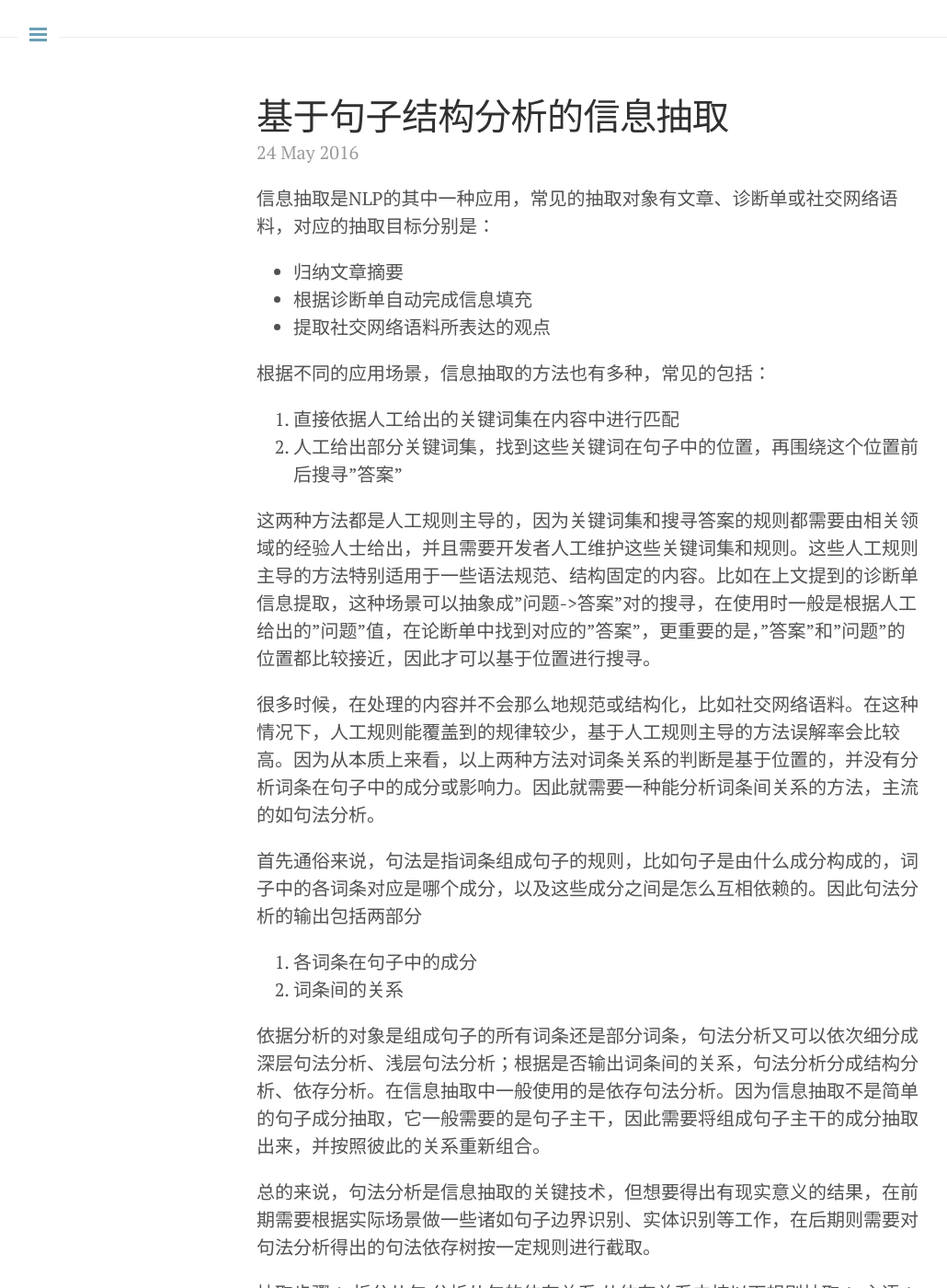
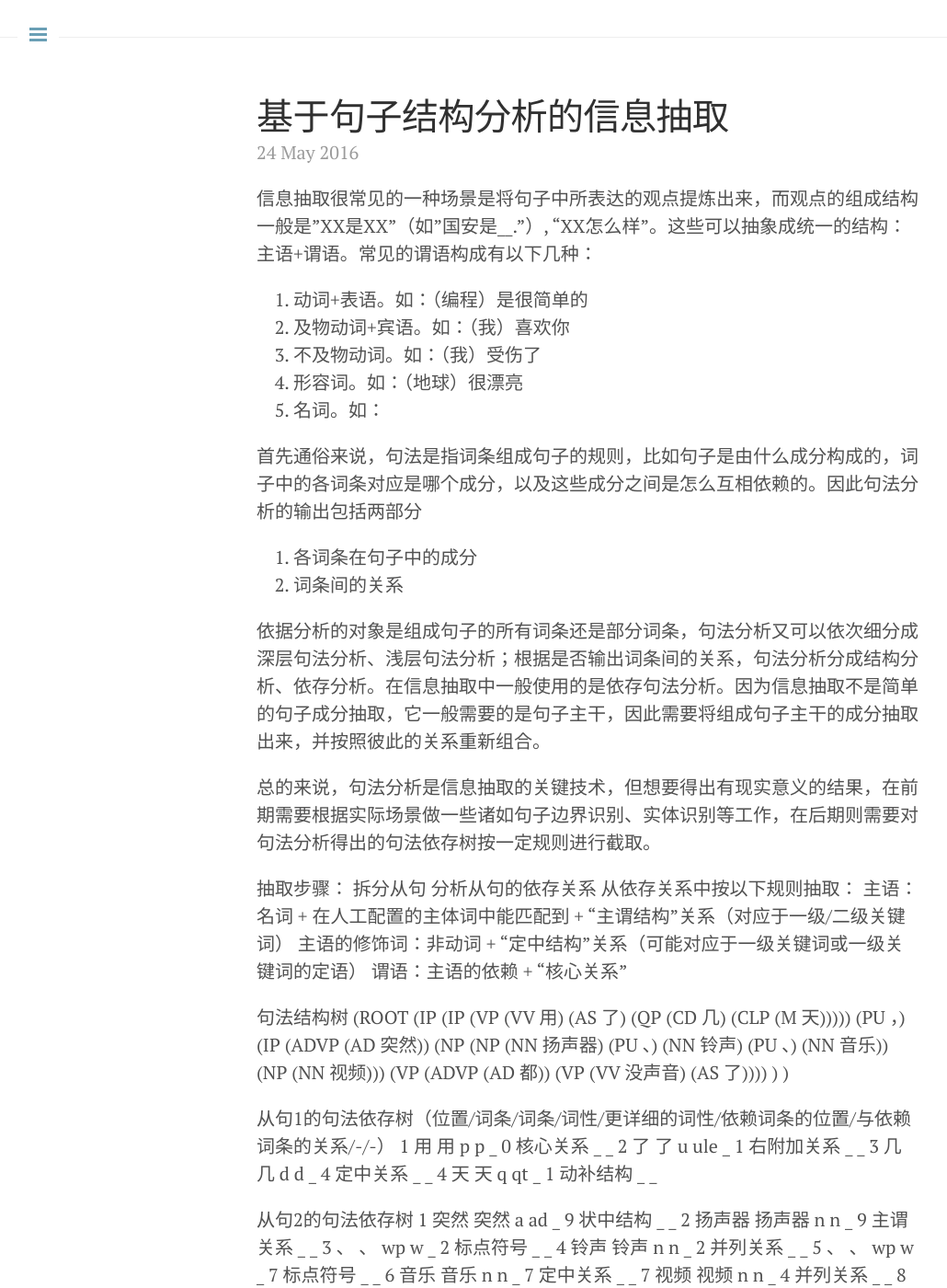
Before and after one commit to nomadcube/nomadcube.github.io, a Jekyll site: the page built from _posts/2016-05-24-基于句子结构分析的信息抽取.md, in a window 1280 px wide and 1400 px high. Shown: the whole window at 92% size, without its empty margins (1-1031 px from the left). Built offline with Jekyll 4.4.1, drawn with Linux system fonts in a browser that asks for light colours; comment, search, counter and statistics services are not loaded.

Commit message:
新文章

```diff
--- a/_posts/2016-05-24-基于句子结构分析的信息抽取.md
+++ b/_posts/2016-05-24-基于句子结构分析的信息抽取.md
@@ -3,20 +3,14 @@
 tags: NLP
 ---
 
-信息抽取是NLP的其中一种应用，常见的抽取对象有文章、诊断单或社交网络语料，对应的抽取目标分别是：
+信息抽取很常见的一种场景是将句子中所表达的观点提炼出来，而观点的组成结构一般是"XX是XX"（如"国安是__."）, "XX怎么样"。这些可以抽象成统一的结构：主语+谓语。常见的谓语构成有以下几种：
 
-- 归纳文章摘要
-- 根据诊断单自动完成信息填充
-- 提取社交网络语料所表达的观点
+1. 动词+表语。如：（编程）是很简单的
+2. 及物动词+宾语。如：（我）喜欢你
+3. 不及物动词。如：（我）受伤了
+4. 形容词。如：（地球）很漂亮
+5. 名词。如：
 
-根据不同的应用场景，信息抽取的方法也有多种，常见的包括：
-
-1. 直接依据人工给出的关键词集在内容中进行匹配
-2. 人工给出部分关键词集，找到这些关键词在句子中的位置，再围绕这个位置前后搜寻"答案"
-
-这两种方法都是人工规则主导的，因为关键词集和搜寻答案的规则都需要由相关领域的经验人士给出，并且需要开发者人工维护这些关键词集和规则。这些人工规则主导的方法特别适用于一些语法规范、结构固定的内容。比如在上文提到的诊断单信息提取，这种场景可以抽象成"问题->答案"对的搜寻，在使用时一般是根据人工给出的"问题"值，在论断单中找到对应的"答案"，更重要的是，"答案"和"问题"的位置都比较接近，因此才可以基于位置进行搜寻。
-
-很多时候，在处理的内容并不会那么地规范或结构化，比如社交网络语料。在这种情况下，人工规则能覆盖到的规律较少，基于人工规则主导的方法误解率会比较高。因为从本质上来看，以上两种方法对词条关系的判断是基于位置的，并没有分析词条在句子中的成分或影响力。因此就需要一种能分析词条间关系的方法，主流的如句法分析。
 
 首先通俗来说，句法是指词条组成句子的规则，比如句子是由什么成分构成的，词子中的各词条对应是哪个成分，以及这些成分之间是怎么互相依赖的。因此句法分析的输出包括两部分
 
```
